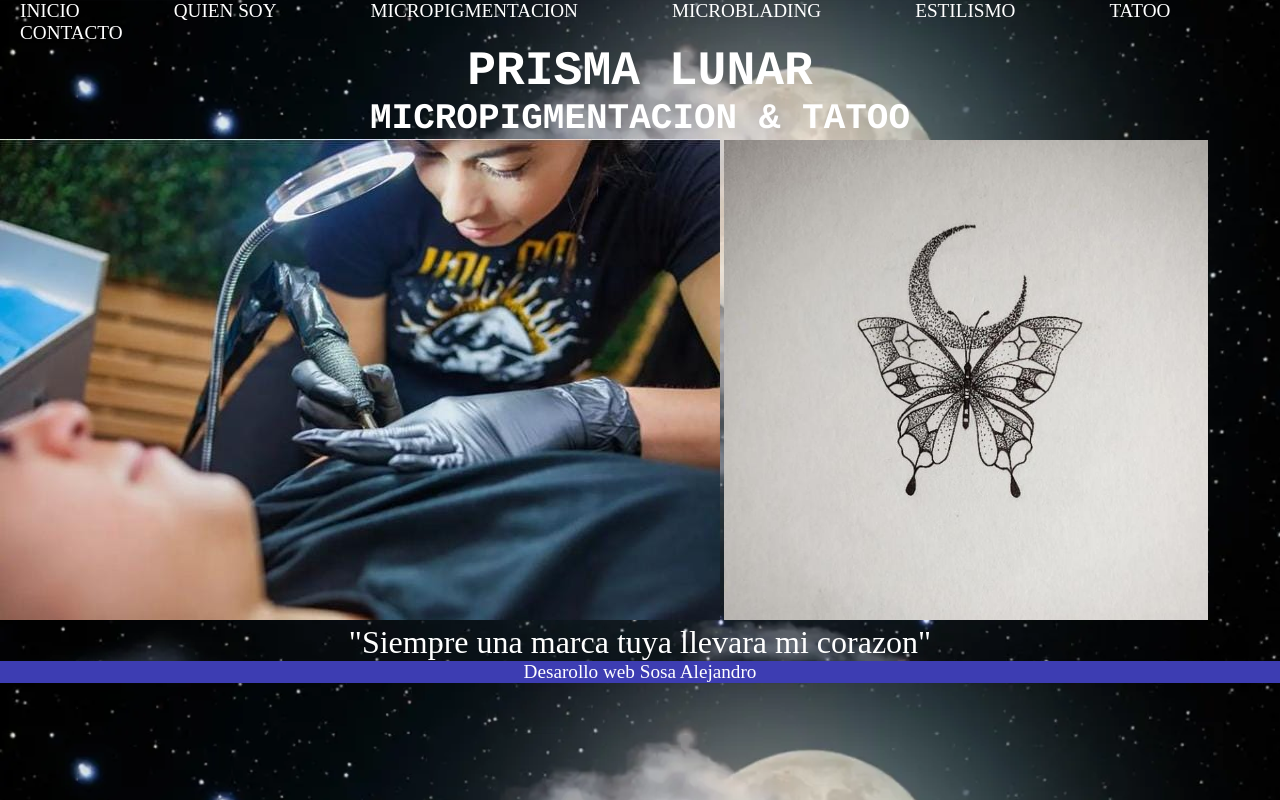
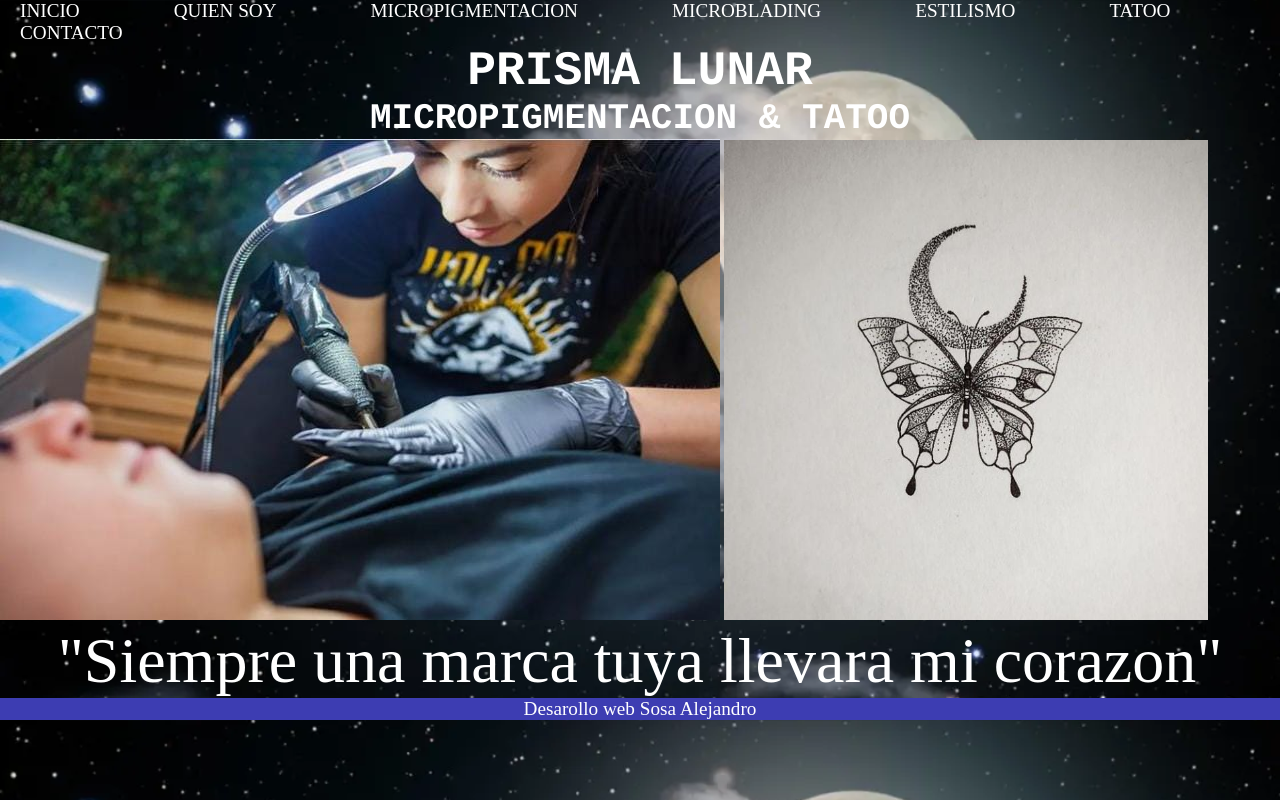
Before and after one commit to Alejandrojosesosa/MICRO-TATOO, a plain HTML site: page index.html in a window 1280 px wide. In both pictures the pointer is over the element 640 px from the left and 642 px from the top of the page. Drawn offline with Linux system fonts and the light colour scheme; a web font is replaced by a local one.

Commit message:
agregue animacion en frase e imagenes de tattoo

```diff
--- a/CSS/style.css
+++ b/CSS/style.css
@@ -112,7 +112,6 @@ nav ul li a {
     align-items: center;
     color: white;
 
-
 }
 
 .tatoo3 {
@@ -132,11 +131,9 @@ nav ul li a {
     height: 600px;
 }
 
-
-
-
-
-
+.frase :hover {
+    font-size: 4rem;
+}
 
 
 
```
